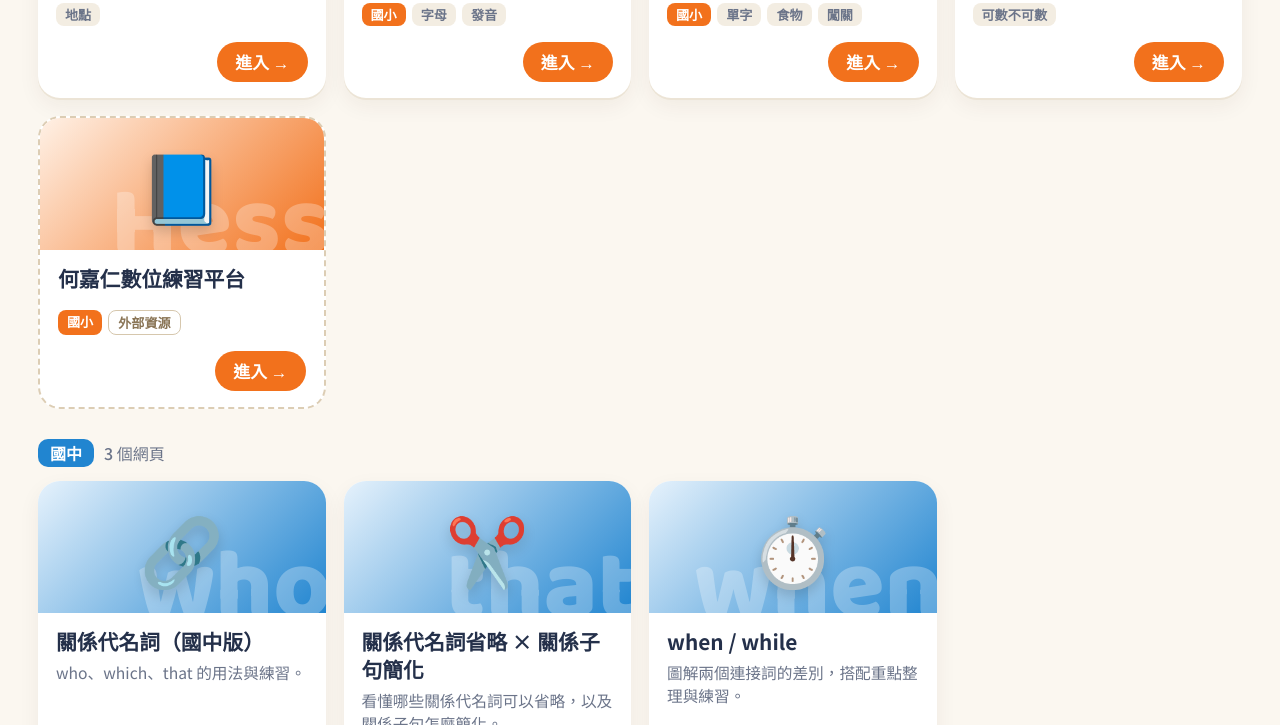
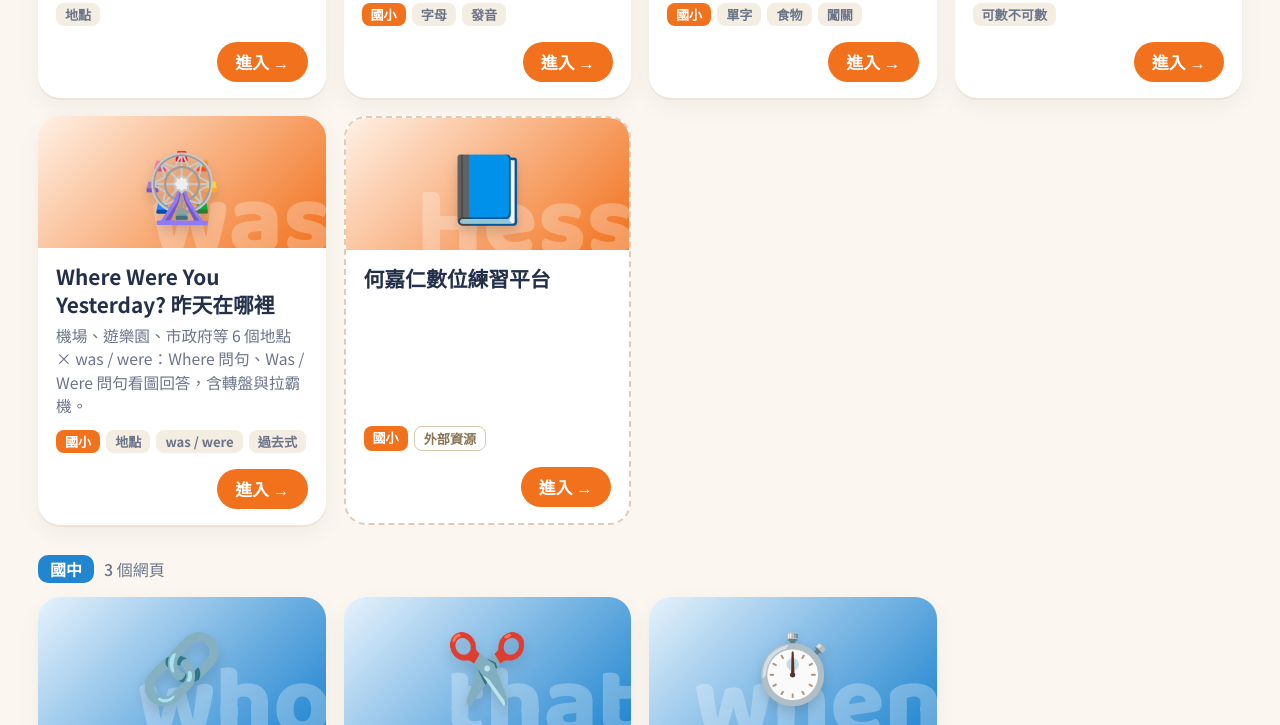
Before and after one commit to oohya330-glitch/english-classroom, a plain HTML site: page index.html in a window 1280 px wide. Shown: the part 713-1438 px from the top of the page. Drawn offline with Linux system fonts and the light colour scheme.

Commit message:
Add Where Were You Yesterday? card to 國小
Co-Authored-By: Claude Opus 5.5 <noreply@anthropic.com>
Claude-Session: https://claude.ai/code/session_01JTfnf11bJksz2mikG55Ac3

```diff
--- a/index.html
+++ b/index.html
@@ -124,6 +124,9 @@ const PAGES = [
   { level:'e', title:'Snack Time! 點心飲料英文闖關', desc:'點心飲料單字 × want some / don\'t want any、可數與不可數，What 與 Do / Does 問句看圖回答。',
     tags:['單字','some / any','可數不可數'], icon:'🍪', big:'some', url:'https://claude.ai/artifact/7kdZ89hx9x5e9i6ag6CZE1' },
 
+  { level:'e', title:'Where Were You Yesterday? 昨天在哪裡', desc:'機場、遊樂園、市政府等 6 個地點 × was / were：Where 問句、Was / Were 問句看圖回答，含轉盤與拉霸機。',
+    tags:['地點','was / were','過去式'], icon:'🎡', big:'was', url:'https://claude.ai/artifact/A7ggSjgpDcxNrk6VvCMwn3' },
+
   /* ── 外部資源（別人做的網站）── */
   { level:'e', ext:true, title:'何嘉仁數位練習平台', desc:'', tags:[], icon:'📘', big:'Hess', url:'https://hessdigi.hess.com.tw/DigiLink/05' },
 
```
